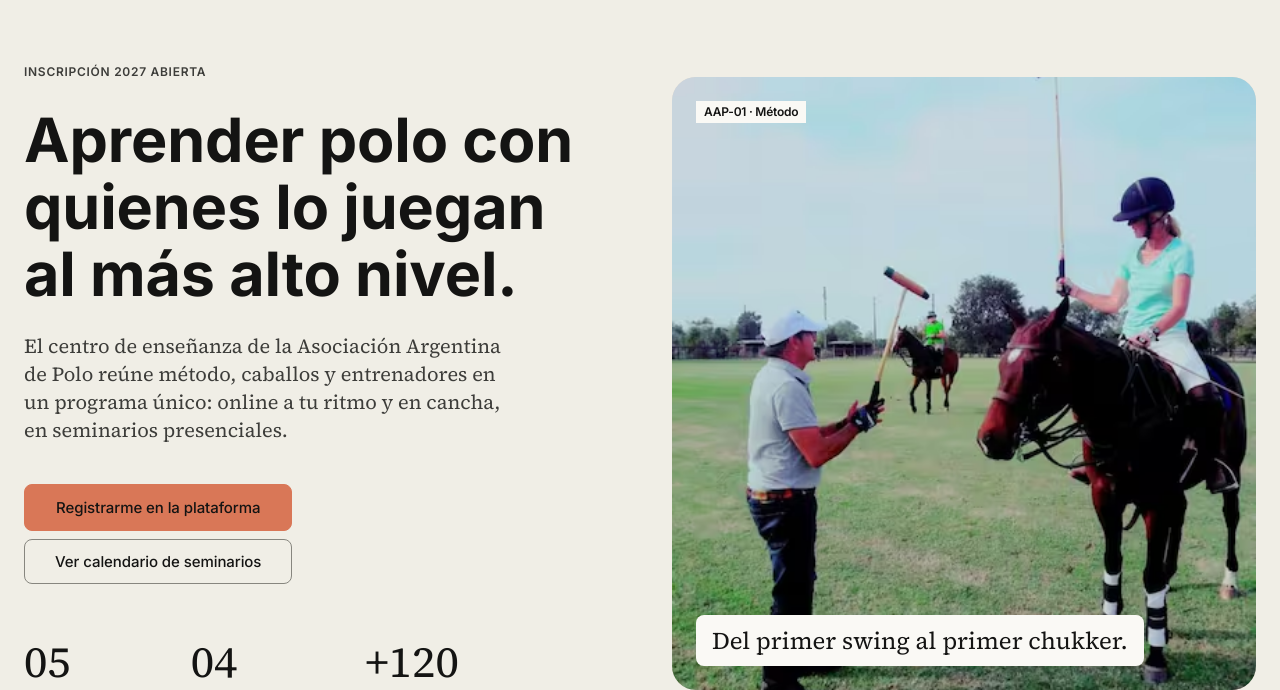
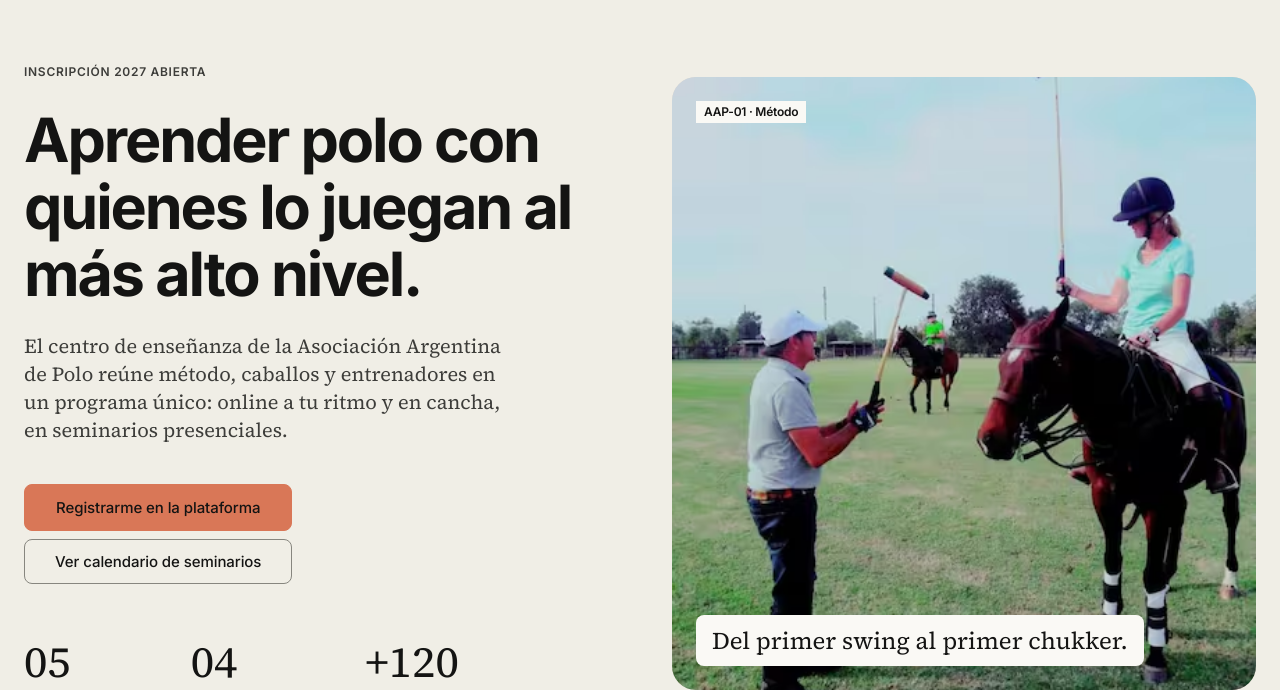
Before and after one commit to krikodium-personal/centro-ensenanza-polo, a plain HTML site: page index.html in a window 1280 px wide. Shown: the part 106-796 px from the top of the page. Drawn offline with Linux system fonts and the light colour scheme.

Commit message:
Hero: reduce el espaciado entre letras del titular
Co-Authored-By: Claude Sonnet 5.5 <noreply@anthropic.com>

```diff
--- a/index.html
+++ b/index.html
@@ -575,6 +575,7 @@ footer .dot{background:var(--ivory)!important}
 .head .h-lg{max-width:none}
 .head p{justify-self:stretch;max-width:none}
 .h-lg,.path .h-lg{letter-spacing:-.02em}
+.display{letter-spacing:-.035em}
 /* un solo radio para todos los botones */
 .btn,.btn-inv,.btn-fill,.mbtn,.mnav,.m-x,.seg button,.step,.vid .play,.totop,.nav-cta .btn{border-radius:8px}
 /* selector de idioma */
```
